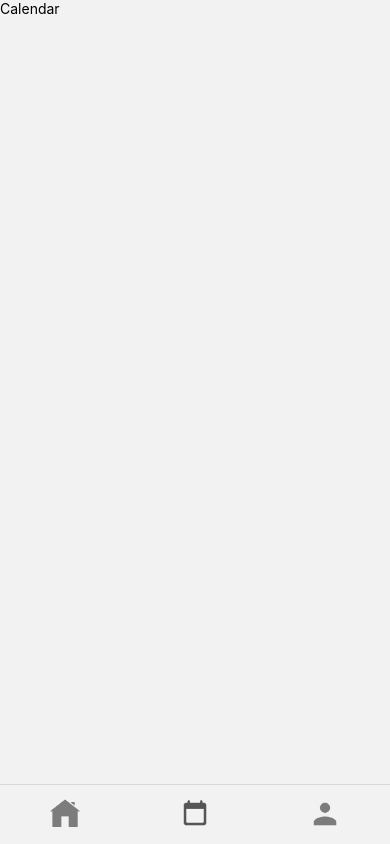
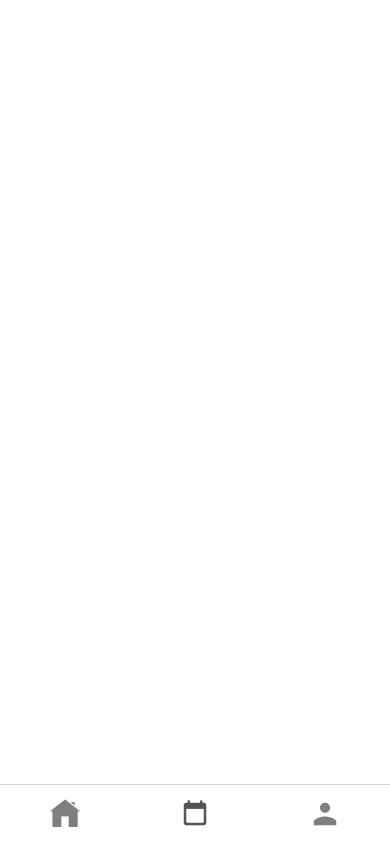
Before and after one commit to lucashaiter/iflabMobile, a React Native app: screen /calendar in a window 390 px wide. Built offline with nearby package versions, Linux system fonts and the light colour scheme; grey boxes are pictures that could not be loaded.

Commit message:
tentativa de fazer o calendario

```diff
--- a/src/pages/calendar/index.js
+++ b/src/pages/calendar/index.js
@@ -1,9 +1,14 @@
-import { View, Text } from 'react-native';
+import { View, Text, StyleSheet } from 'react-native';
 
 export function Calendar() {
     return (
-        <View>
-            <Text>Calendar</Text>
+        <View style={{flex: 1, backgroundColor: 'white'}}>
+
         </View>
     );
 }
+
+const styles= StyleSheet.create({
+
+
+});
```
